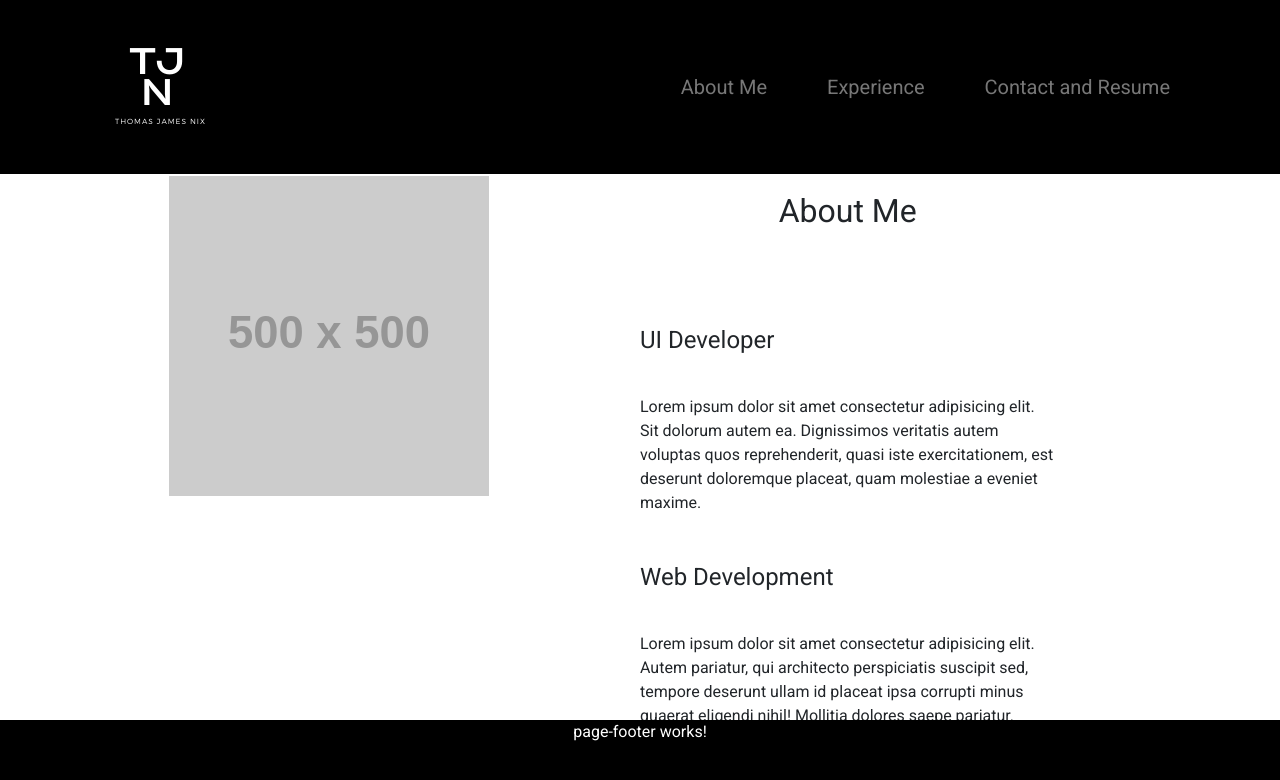
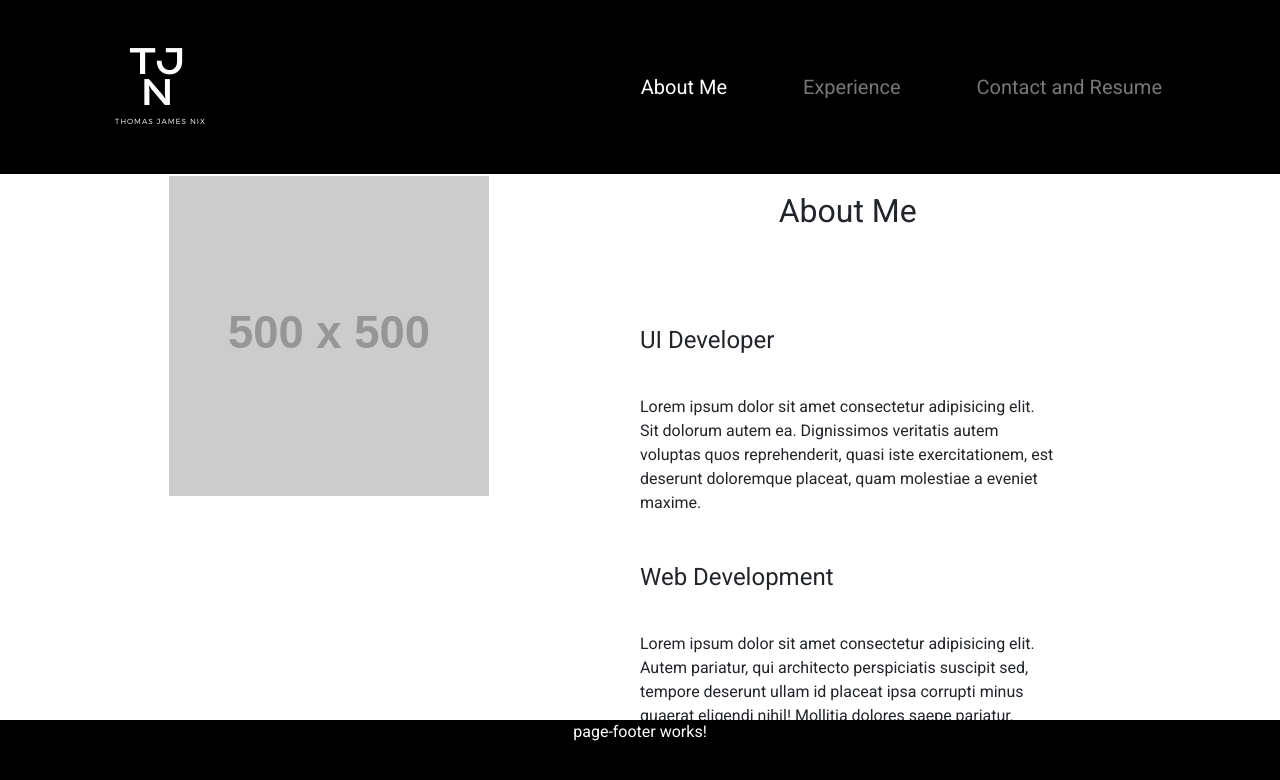
Before and after one commit to ThomasjNix/New-Portfolio, an Angular app: page / in a window 1280 px wide. Shown: the top 780 px of the page. Built offline with nearby package versions, Linux system fonts and the light colour scheme.

Commit message:
Dynamic active route handling

```diff
--- a/src/app/page-header/page-header.component.html
+++ b/src/app/page-header/page-header.component.html
@@ -7,14 +7,14 @@
     </button>
     <div class="collapse navbar-collapse" id="navbarNav">
       <ul class="navbar-nav ml-auto">
-        <li class="nav-item active">
-            <a routerLink="" class="routing-link">About Me</a>
+        <li class="nav-item" [ngClass]="{'active': activeUrl === ''}">
+            <a routerLink="" class="nav-link">About Me</a>
         </li>
-        <li class="nav-item">
-            <a routerLink="/professional-experience" class="routing-link">Experience</a>
+        <li class="nav-item" [ngClass]="{'active': activeUrl === 'professional-experience'}">
+            <a routerLink="/professional-experience" class="nav-link">Experience</a>
         </li>
-        <li class="nav-item">
-            <a routerLink="/contact-and-resume" class="routing-link">Contact and Resume</a>
+        <li class="nav-item" [ngClass]="{'active': activeUrl === 'contact-and-resume'}">
+            <a routerLink="/contact-and-resume" class="nav-link">Contact and Resume</a>
         </li>
       </ul>
     </div>
--- a/src/app/page-header/page-header.component.scss
+++ b/src/app/page-header/page-header.component.scss
@@ -10,7 +10,7 @@ nav.navbar {
         font-size: 1.25em;
         margin: 0 1.5em;
 
-        a {
+        .nav-link {
             color: #777;
 
             &:hover,
@@ -19,6 +19,12 @@ nav.navbar {
                 text-decoration: none;
             }
         }
+
+        &.active {
+            .nav-link {
+                color: white;
+            }
+        }
     }
 
     &.navbar-dark.bg-dark {
--- a/src/app/page-header/page-header.component.ts
+++ b/src/app/page-header/page-header.component.ts
@@ -1,4 +1,5 @@
 import { Component, OnInit } from '@angular/core';
+import { NavigationEnd, Router } from '@angular/router';
 
 @Component({
   selector: 'app-page-header',
@@ -7,9 +8,15 @@ import { Component, OnInit } from '@angular/core';
 })
 export class PageHeaderComponent implements OnInit {
 
-  constructor() { }
+  activeUrl = '';
+  constructor(private router: Router) { }
 
   ngOnInit(): void {
+    this.router.events.subscribe((event) => {
+      if (event instanceof NavigationEnd) {
+        this.activeUrl = event.url.replace('/', '');
+      }
+    });
   }
 
 }
```
